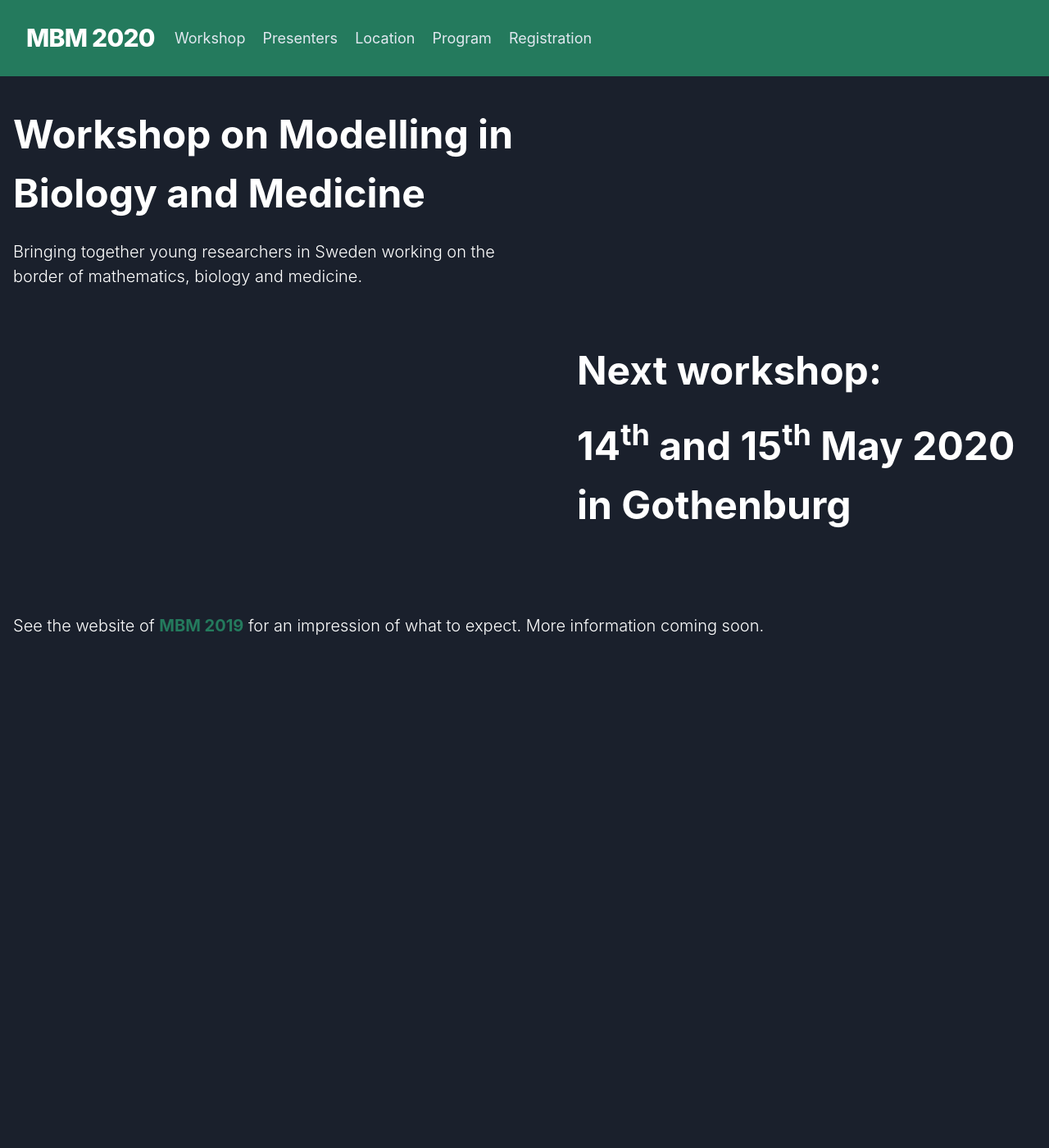
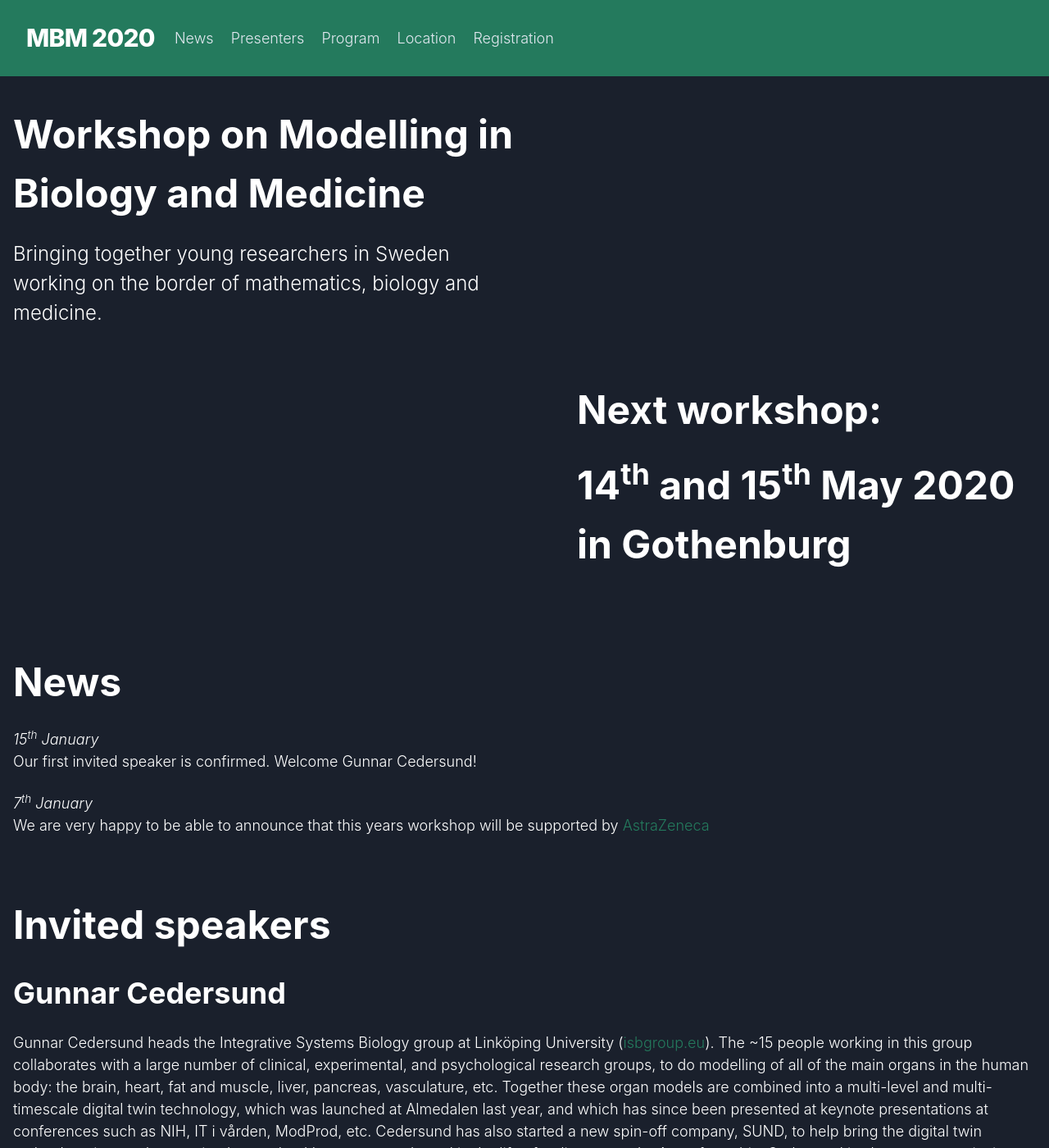
Before and after one commit to mbmworkshop/mbm, a Jekyll site: the page built from index.html, in a window 1280 px wide and 1400 px high. Shown: the whole window at 82% size. Built offline with Jekyll 4.4.1, drawn with Linux system fonts in a browser that asks for light colours; some of the changed text lies outside the part shown.

Commit message:
upd: starting to add content

```diff
--- a/_assets/css/index.css
+++ b/_assets/css/index.css
@@ -1,6 +1,10 @@
 @tailwind base;
 @tailwind components;
 @tailwind utilities;
+
+#nav-collapsable {
+    transition: height 1s;
+}
 
 .nav-item {
     @apply block mt-4 text-gray-300;
--- a/_includes/nav.html
+++ b/_includes/nav.html
@@ -1,4 +1,4 @@
-<nav class="bg-mbm-green p-6 fixed w-full z-10 top-0">
+<nav class="bg-mbm-green p-6 fixed w-full z-10 top-0" id="nav-overall">
   <div class="container mx-auto flex items-center justify-between flex-wrap ">
     <div class="flex items-center flex-shrink-0 mr-6">
       <a class="text-white no-underline hover:text-white
@@ -21,15 +21,18 @@
         </svg>
       </button>
     </div>
-    <div class="w-full hidden flex-grow md:flex md:items-center md:w-auto"
+    <div class="w-full flex-grow overflow-hidden h-0
+                md:h-auto md:overflow-auto md:flex md:items-center md:w-auto"
          id="nav-collapsable">
       <div class="text-lg md:flex-grow">
-        <a href="{{ site.url }}/#" class="nav-item mr-4">Workshop</a>
-        <a href="{{ site.url }}/#" class="nav-item mr-4">Presenters</a>
-        <a href="{{ site.url }}/#" class="nav-item mr-4">Location</a>
-        <a href="{{ site.url }}/#" class="nav-item mr-4">Program</a>
-        <a href="{{ site.url }}/#" class="nav-item">Registration</a>
+        <a href="{{ site.url }}/#news" class="nav-item mr-4">News</a>
+        <a href="{{ site.url }}/#presenters" class="nav-item mr-4">Presenters</a>
+        <a href="{{ site.url }}/#program" class="nav-item mr-4">Program</a>
+        <a href="{{ site.url }}/#location" class="nav-item mr-4">Location</a>
+        <a href="{{ site.url }}/#registration" class="nav-item">Registration</a>
       </div>
     </div>
   </div>
 </nav>
+
+<!-- <div id="nav-filler"></div> -->
--- a/_layouts/mbm2020.html
+++ b/_layouts/mbm2020.html
@@ -3,7 +3,7 @@
     <head>
         {% include head.html %}
     </head>
-    <body class="bg-gray-900 text-white font-sans">
+    <body class="bg-gray-900 text-white font-sans text-md md:text-lg font-light">
         {% include nav.html %}
 
         {{ content }}
--- a/assets/js/index.js
+++ b/assets/js/index.js
@@ -1 +1 @@
-function ready(e){"loading"!=document.readyState?e():document.addEventListener("DOMContentLoaded",e)}function toggleNav(){var e=document.querySelector("#nav-collapsable");e.classList.contains("hidden")?(e.classList.remove("hidden"),e.classList.add("block")):(e.classList.remove("block"),e.classList.add("hidden"))}ready(function(){window.matchMedia("(min-width: 768px)").addEventListener("change",function(e){var a=document.querySelector("#nav-collapsable");a.classList.contains("block")&&a.classList.remove("block"),a.classList.add("hidden")})});
+function ready(t){"loading"!=document.readyState?t():document.addEventListener("DOMContentLoaded",t)}function toggleNav(){var t=document.querySelector("#nav-collapsable");t.classList.toggle("h-0"),t.classList.toggle("h-auto")}ready(function(){window.matchMedia("(min-width: 768px)").addEventListener("change",function(t){var e=document.querySelector("#nav-collapsable");e.classList.contains("h-auto")&&e.classList.remove("h-auto"),e.classList.add("h-0")})});
--- a/google9c66b0500c1e613c.html
+++ /dev/null
@@ -1 +0,0 @@
-google-site-verification: google9c66b0500c1e613c.html
--- a/index.html
+++ b/index.html
@@ -6,18 +6,55 @@ layout: mbm2020
 <div class="container mx-auto mt-32 flex flex-wrap items-center px-4">
   <div class="flex w-full mb-16">
     <div class="flex flex-col w-full text-center lg:text-left lg:w-1/2">
-      <p class="font-bold text-4xl md:text-5xl mb-5">Workshop on Modelling in Biology and Medicine</p>
-      <p class="text-lg md:text-xl font-light">Bringing together young researchers in Sweden working on the border of mathematics, biology and medicine.</p>
+      <h1 class="font-bold text-4xl md:text-5xl mb-5">Workshop on Modelling in Biology and Medicine</h1>
+      <h2 class="text-xl md:text-2xl font-light">Bringing together young researchers in Sweden working on the border of mathematics, biology and medicine.</h2>
     </div>
   </div>
   <div class="flex w-full mb-24 justify-end">
     <div class="flex flex-col w-full text-center lg:text-left lg:w-3/5 xl:w-1/2 lg:pl-12 xl:pl-16">
-      <p class="text-4xl md:text-5xl font-bold mb-5">Next workshop:</p>
-      <p class="text-4xl md:text-5xl font-bold">14<sup>th</sup> and 15<sup>th</sup> May 2020</p>
-      <p class="text-4xl md:text-5xl font-bold">in Gothenburg</p>
+      <h1 class="text-4xl md:text-5xl font-bold mb-5">Next workshop:</h1>
+      <h1 class="text-4xl md:text-5xl font-bold">14<sup>th</sup> and 15<sup>th</sup> May 2020</h1>
+      <h1 class="text-4xl md:text-5xl font-bold">in Gothenburg</h1>
     </div>
   </div>
-  <div class="flex w-full">
-    <p class="text-lg md:text-xl font-light">See the website of <a href="{{ site.url }}/mbm2019" class="font-bold text-mbm-green hover:text-mbm-green-light">MBM 2019</a> for an impression of what to expect. More information coming soon.</p>
+  <div class="flex flex-col w-full mb-12">
+    <h1 class="text-4xl md:text-5xl font-bold mb-5" id="news">News</h1>
+    <div class="mb-6">
+      <p class="italic">15<sup>th</sup> January</p>
+      <p>Our first invited speaker is confirmed. Welcome Gunnar Cedersund!</p>
+    </div>
+    <div class="mb-6">
+      <p class="italic">7<sup>th</sup> January</p>
+      <p>We are very happy to be able to announce that this years workshop will be supported by <a class="text-mbm-green hover:text-mbm-green-light" href="https://www.astrazeneca.com/" rel=”noreferrer noopener” target="_blank">AstraZeneca</a></p>
+    </div>
+  </div>
+  <div class="flex flex-col w-full mb-12">
+    <h1 class="text-4xl md:text-5xl font-bold mb-5" id="presenters">Invited speakers</h1>
+    <div class="w-full">
+      <h1 class="text-3xl md:text-4xl font-bold mb-5">Gunnar Cedersund</h1>
+    </div>
+    <div class="w-full">
+      <p class="text-md md:text-lg font-light">
+        Gunnar Cedersund heads the Integrative Systems Biology group at Linköping University (<a class="text-mbm-green hover:text-mbm-green-light" href="http://isbgroup.eu" rel=”noreferrer noopener” target="_blank">isbgroup.eu</a>). The ~15 people working in this group collaborates with a large number of clinical, experimental, and psychological research groups, to do modelling of all of the main organs in the human body: the brain, heart, fat and muscle, liver, pancreas, vasculature, etc. Together these organ models are combined into a multi-level and multi-timescale digital twin technology, which was launched at Almedalen last year, and which has since been presented at keynote presentations at conferences such as NIH, IT i vården, ModProd, etc. Cedersund has also started a new spin-off company, SUND, to help bring the digital twin technology into end-usage in pharma, healthcare, research, and in the life of ordinary people. Apart from this, Cedersund is also a concert pianist, a yoga and dance teacher, and an ironman. He is now working on bringing all of these aspects together into joint lectures/performances, where digital twins are both presented from a technological and medical point-of-view, and then dancing together with professional dancers to illustrate the music that is being played by Cedersund.
+      </p>
+    </div>
+  </div>
+  <div class="flex w-full mb-12">
+    <h1 class="text-4xl md:text-5xl font-bold mb-5" id="program">
+      Program
+    </h1>
+  </div>
+  <div class="flex w-full mb-12">
+    <h1 class="text-4xl md:text-5xl font-bold mb-5" id="location">
+      Location
+    </h1>
+  </div>
+  <div class="flex w-full mb-12">
+    <h1 class="text-4xl md:text-5xl font-bold mb-5" id="registration">
+      Registration
+    </h1>
+  </div>
+  <div class="flex w-full mb-12">
+    <p class="text-lg md:text-xl font-light">See the website of <a href="{{ site.url }}/mbm2019" class="font-bold text-mbm-green hover:text-mbm-green-light" rel=”noreferrer noopener” target="_blank">MBM 2019</a> for an impression of what to expect. More information coming soon.</p>
   </div>
 </div>
```
Also changed, not shown: _assets/js/nav.js (+8 -10 lines), package.json (+5 -5 lines), assets/css/index.css, 1 other file.
